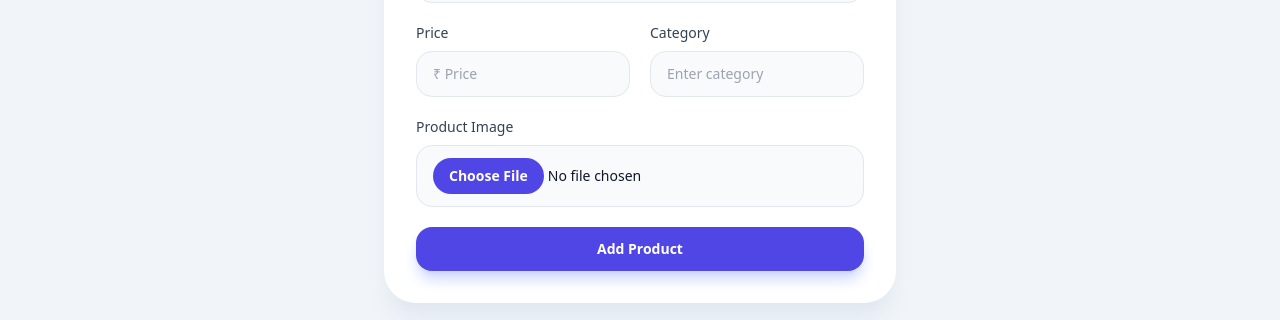
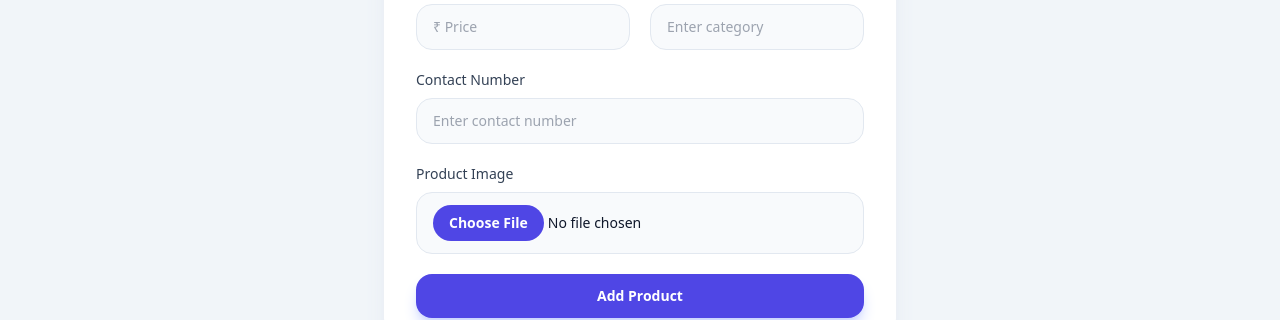
Before and after one commit to priyanka-tomar-codehub/mern-frontend, a React (Create React App) app: page /add in a window 1280 px wide. Shown: the part 490-810 px from the top of the page. Built offline with nearby package versions, Linux system fonts and the light colour scheme; no server answers; sample sign-in values are in the browser's storage.

Commit message:
contact update

```diff
--- a/src/pages/AddProduct.js
+++ b/src/pages/AddProduct.js
@@ -10,6 +10,7 @@ function AddProduct() {
   const [description, setDescription] = useState("");
   const [price, setPrice] = useState("");
   const [category, setCategory] = useState("");
+  const [phone, setPhone] = useState("");
   const [image, setImage] = useState(null);
 
   const handleSubmit = async (e) => {
@@ -22,6 +23,7 @@ function AddProduct() {
       formData.append("description", description);
       formData.append("price", price);
       formData.append("category", category);
+      formData.append("phone", phone);
       formData.append("image", image);
 
       await axios.post("https://collegemarketplace.onrender.com/api/products", formData, {
@@ -96,6 +98,19 @@ function AddProduct() {
           </div>
 
           <div>
+              <label htmlFor="phone" className="mb-2 block text-sm font-medium text-slate-700">Contact Number</label>
+              <input
+                id="phone"
+                type="text"
+                placeholder="Enter contact number"
+                value={phone}
+                onChange={(e) => setPhone(e.target.value)}
+                className="w-full rounded-2xl border border-slate-200 bg-slate-50 px-4 py-3 text-sm text-slate-900 outline-none transition focus:border-indigo-400 focus:ring-2 focus:ring-indigo-200"
+              />
+            </div>
+
+
+          <div>
             <label htmlFor="image" className="mb-2 block text-sm font-medium text-slate-700">Product Image</label>
             <input
               id="image"
--- a/src/pages/ProductDetails.js
+++ b/src/pages/ProductDetails.js
@@ -68,7 +68,13 @@ const handleBuyNow = async () => {
         headers: { Authorization: `Bearer ${token}` },
       }
     );
-    toast.success("Order placed! Contact seller for payment and delivery.");
+
+    toast.success("Order placed successfully!");
+
+    window.open(
+      `https://wa.me/91${product.phone}`,
+      "_blank"
+    );
   } catch (error) {
     console.error("Order creation failed:", error.response?.data || error.message);
     toast.error(error.response?.data?.message || "Failed to place order");
```
